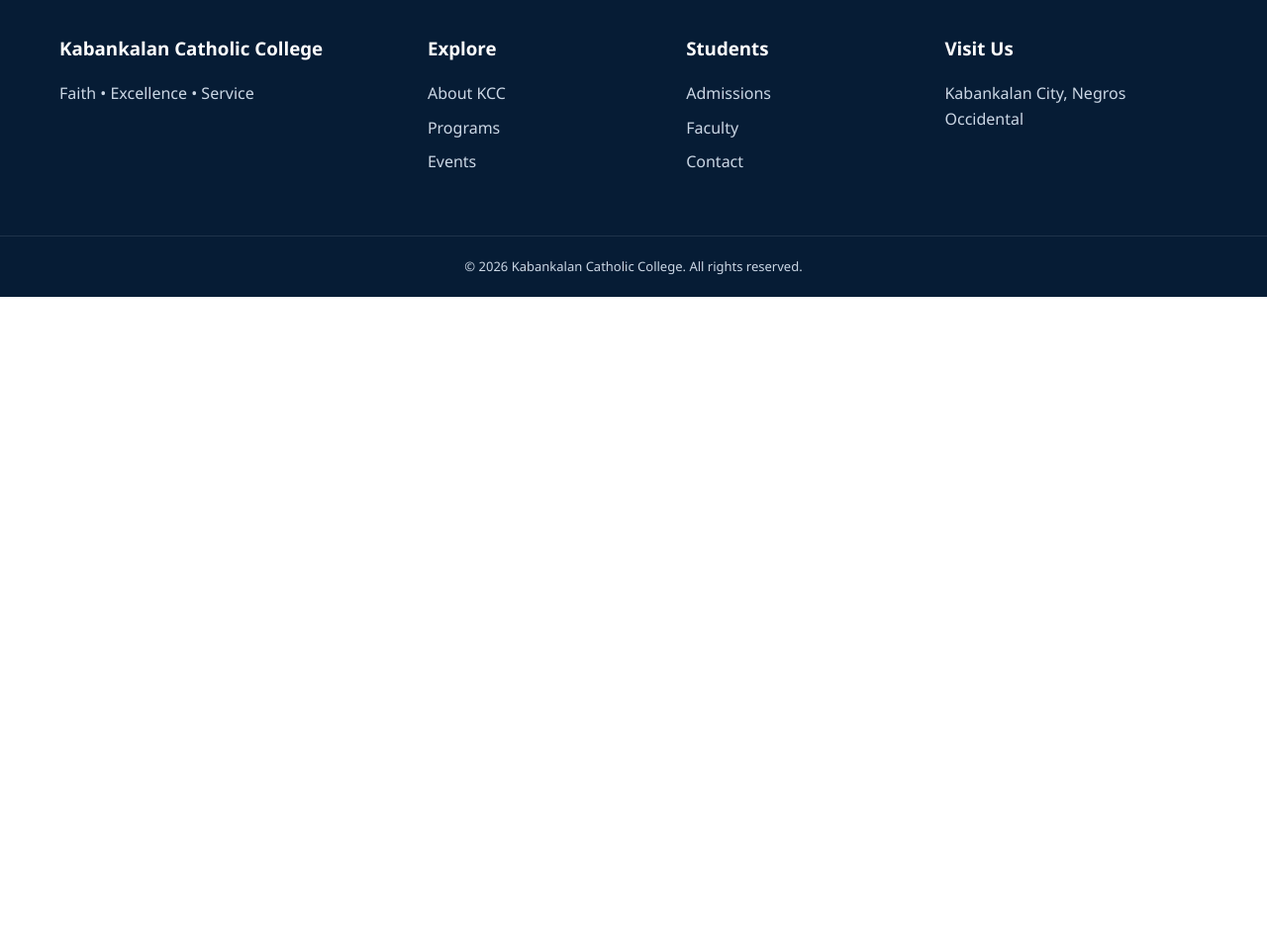
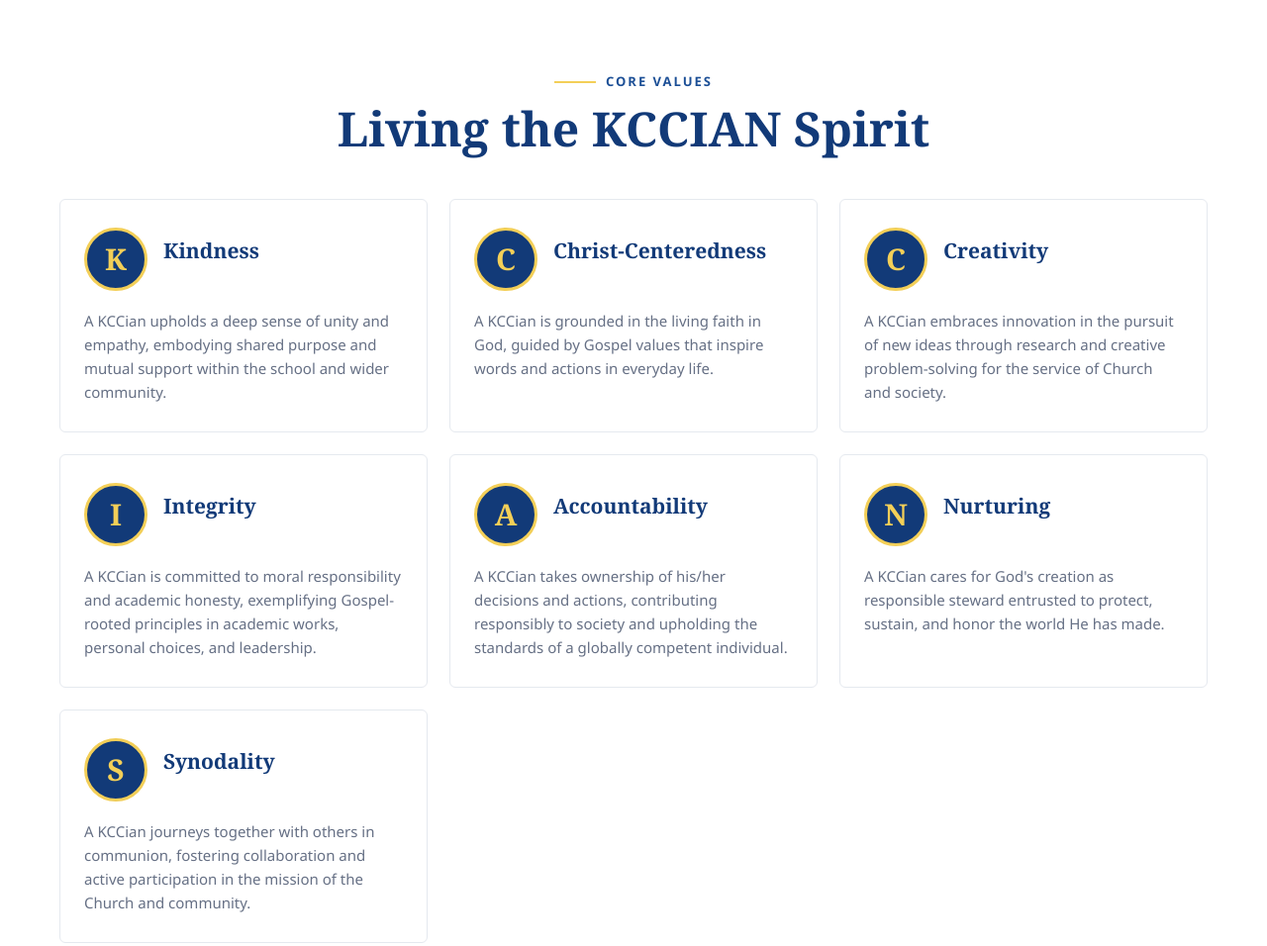
Before and after one commit to charliecallo71-dot/Callo-project-2, a plain HTML site: page about.html in a window 1280 px wide. Shown: the part 2296-3252 px from the top of the page at 99% size. Before the commit the page ends 2596 px from the top, so only its background shows below. Drawn offline with Linux system fonts and the light colour scheme.

Commit message:
adding core values

```diff
--- a/about.html
+++ b/about.html
@@ -57,6 +57,23 @@
         </div>
       </div>
     </section>
+    <section class="section">
+      <div class="container">
+        <div class="section-heading">
+          <span class="eyebrow">Core Values</span>
+          <h2>Living the KCCIAN Spirit</h2>
+        </div>
+        <div class="values-grid">
+          <article class="value-card"><div class="value-letter">K</div><h3>Kindness</h3><p>A KCCian upholds a deep sense of unity and empathy, embodying shared purpose and mutual support within the school and wider community.</p></article>
+          <article class="value-card"><div class="value-letter">C</div><h3>Christ-Centeredness</h3><p>A KCCian is grounded in the living faith in God, guided by Gospel values that inspire words and actions in everyday life.</p></article>
+          <article class="value-card"><div class="value-letter">C</div><h3>Creativity</h3><p>A KCCian embraces innovation in the pursuit of new ideas through research and creative problem-solving for the service of Church and society.</p></article>
+          <article class="value-card"><div class="value-letter">I</div><h3>Integrity</h3><p>A KCCian is committed to moral responsibility and academic honesty, exemplifying Gospel-rooted principles in academic works, personal choices, and leadership.</p></article>
+          <article class="value-card"><div class="value-letter">A</div><h3>Accountability</h3><p>A KCCian takes ownership of his/her decisions and actions, contributing responsibly to society and upholding the standards of a globally competent individual.</p></article>
+          <article class="value-card"><div class="value-letter">N</div><h3>Nurturing</h3><p>A KCCian cares for God's creation as responsible steward entrusted to protect, sustain, and honor the world He has made.</p></article>
+          <article class="value-card"><div class="value-letter">S</div><h3>Synodality</h3><p>A KCCian journeys together with others in communion, fostering collaboration and active participation in the mission of the Church and community.</p></article>
+        </div>
+      </div>
+    </section>
   </main>
   <footer class="footer"><div class="container footer-grid"><div><h3>Kabankalan Catholic College</h3><p>Faith • Excellence • Service</p></div><div><h3>Explore</h3><ul class="footer-links"><li><a href="about.html">About KCC</a></li><li><a href="courses.html">Programs</a></li><li><a href="events.html">Events</a></li></ul></div><div><h3>Students</h3><ul class="footer-links"><li><a href="pricing.html">Admissions</a></li><li><a href="trainers.html">Faculty</a></li><li><a href="contact.html">Contact</a></li></ul></div><div><h3>Visit Us</h3><p>Kabankalan City, Negros Occidental</p></div></div><div class="copyright">© 2026 Kabankalan Catholic College. All rights reserved.</div></footer>
   <script src="script.js"></script>
--- a/styles.css
+++ b/styles.css
@@ -256,6 +256,54 @@ img { max-width: 100%; display: block; }
 }
 .compass-card:last-child p {
   color: #edf3f9;
+}
+
+.values-grid {
+  display: grid;
+  grid-template-columns: repeat(3, 1fr);
+  gap: 22px;
+}
+.value-card {
+  min-height: 230px;
+  display: grid;
+  grid-template-columns: 64px 1fr;
+  align-content: start;
+  gap: 16px;
+  padding: 28px 24px;
+  border: 1px solid var(--line);
+  border-radius: 6px;
+  background: white;
+  transition: .25s;
+}
+.value-card:hover {
+  transform: translateY(-5px);
+  border-color: var(--gold);
+  box-shadow: 0 14px 30px rgba(18,58,120,.10);
+}
+.value-letter {
+  width: 64px;
+  height: 64px;
+  display: grid;
+  place-items: center;
+  border-radius: 50%;
+  background: var(--navy);
+  border: 3px solid var(--gold);
+  color: var(--gold);
+  font-family: Georgia, serif;
+  font-size: 30px;
+  font-weight: 700;
+}
+.value-card h3 {
+  margin: 7px 0 10px;
+  color: var(--navy);
+  font-family: Georgia, serif;
+  font-size: 21px;
+}
+.value-card p {
+  grid-column: 1 / -1;
+  margin: 2px 0 0;
+  color: var(--muted);
+  font-size: 15px;
 }
 
 .program-section {
@@ -569,6 +617,7 @@ img { max-width: 100%; display: block; }
   .shs-intro, .track-grid { grid-template-columns: 1fr; }
   .basic-intro, .feature-grid { grid-template-columns: 1fr; }
   .compass-grid { grid-template-columns: 1fr; }
+  .values-grid { grid-template-columns: repeat(2, 1fr); }
   .quick-item { border-right: 0; border-bottom: 1px solid var(--line); }
   .about-grid, .content-grid { grid-template-columns: 1fr; }
   .about-badge { right: 12px; }
@@ -595,5 +644,6 @@ img { max-width: 100%; display: block; }
   .stat { border-right: 0; border-bottom: 1px solid rgba(255,255,255,.15); padding-bottom: 20px; }
   .footer-grid { grid-template-columns: 1fr; }
   .pillar-grid { grid-template-columns: 1fr; }
+  .values-grid { grid-template-columns: 1fr; }
   .page-header h1 { font-size: 42px; }
 }
```
